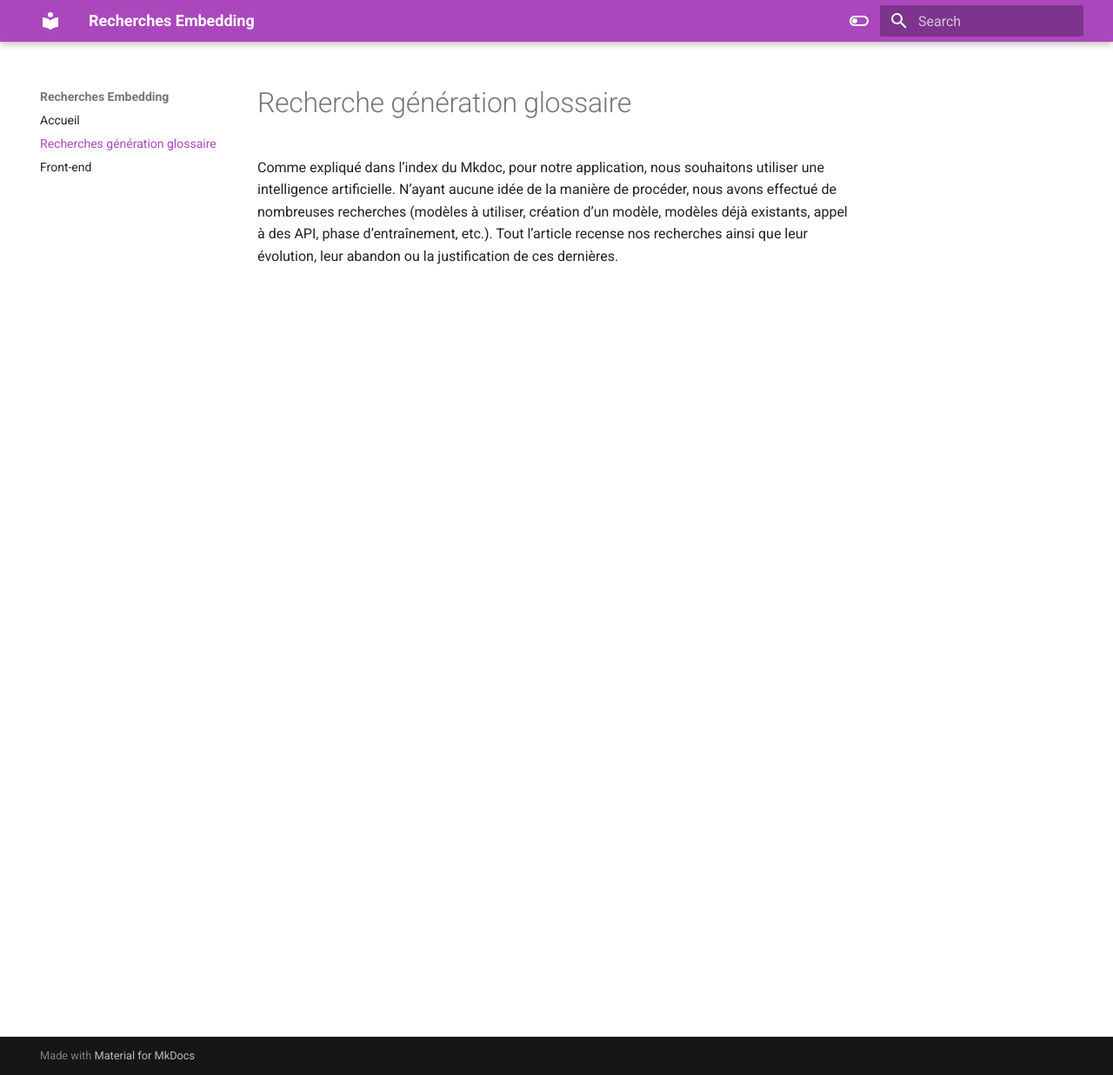
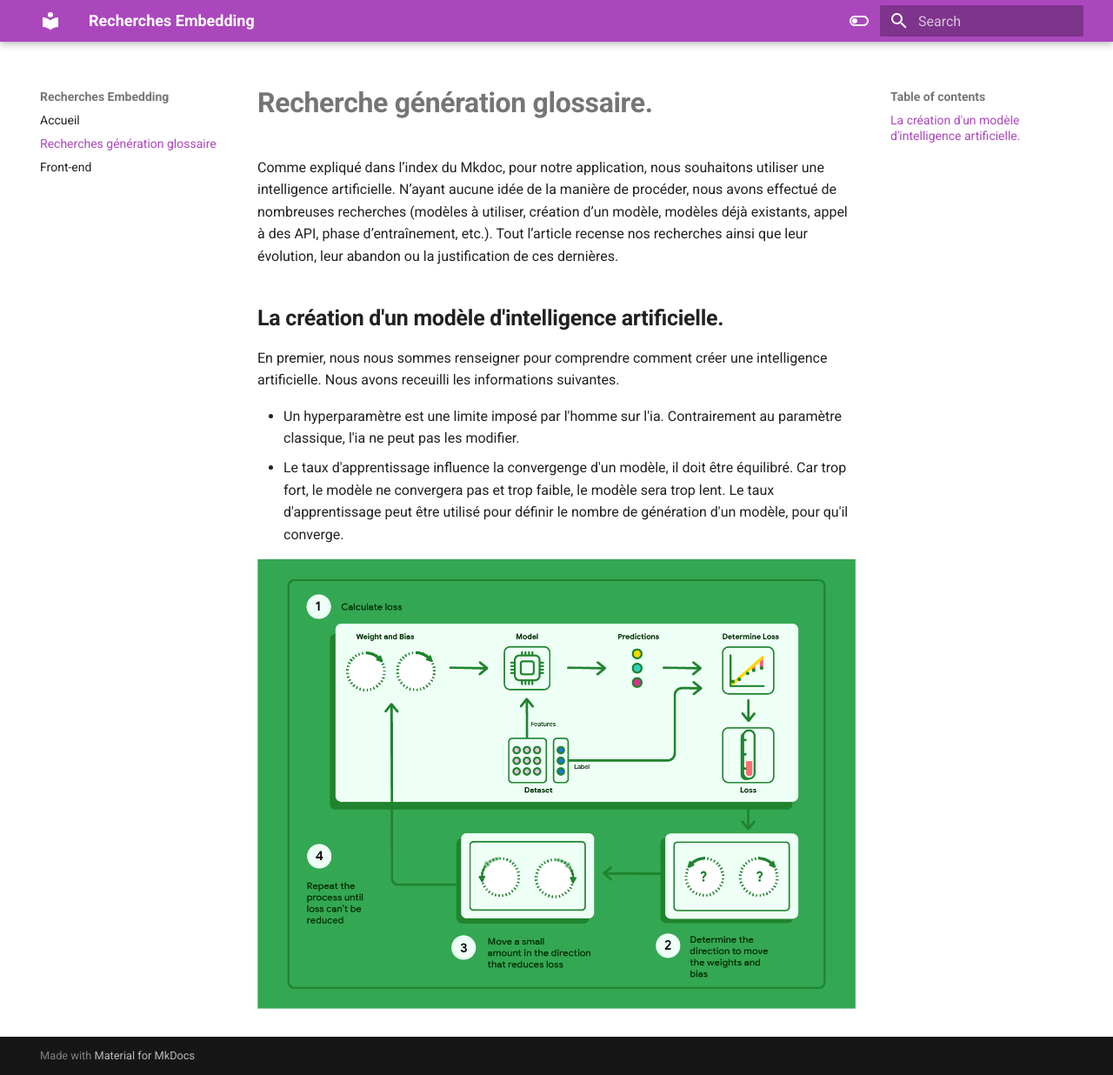
Before and after one commit to Embedding-Groupe/synthese-de-recherche-mkdocs, an MkDocs documentation site: the page built from docs/recherches.md, in a window 1280 px wide and 1236 px high. Shown: the whole window at 87% size. Built offline with MkDocs 1.6.1 and Material for MkDocs 9.7.7, drawn with Linux system fonts in a browser that asks for light colours.

Commit message:
avancement partie recherche

```diff
--- a/docs/recherches.md
+++ b/docs/recherches.md
@@ -1,5 +1,16 @@
-# Recherche génération glossaire
+# **Recherche génération glossaire.**
 
 Comme expliqué dans l’index du Mkdoc, pour notre application, nous souhaitons utiliser une intelligence artificielle.
 N’ayant aucune idée de la manière de procéder, nous avons effectué de nombreuses recherches (modèles à utiliser, création d’un modèle, modèles déjà existants, appel à des API, phase d’entraînement, etc.).
 Tout l’article recense nos recherches ainsi que leur évolution, leur abandon ou la justification de ces dernières.
+
+
+## **La création d'un modèle d'intelligence artificielle.**
+
+En premier, nous nous sommes renseigner pour comprendre comment créer une intelligence artificielle.
+Nous avons receuilli les informations suivantes.
+
+- Un hyperparamètre est une limite imposé par l'homme sur l'ia. Contrairement au paramètre classique, l'ia ne peut pas les modifier.
+- Le taux d'apprentissage influence la convergenge d'un modèle, il doit être équilibré. Car trop fort, le modèle ne convergera pas et trop faible, le modèle sera trop lent. Le taux d'apprentissage peut être utilisé pour définir le nombre de génération d'un modèle, pour qu'il converge.
+
+![Alt text](./img/recherche/schema_entrainement_ia.png)
```
Also changed, not shown: docs/img/recherche/schema_entrainement_ia.png (added).
